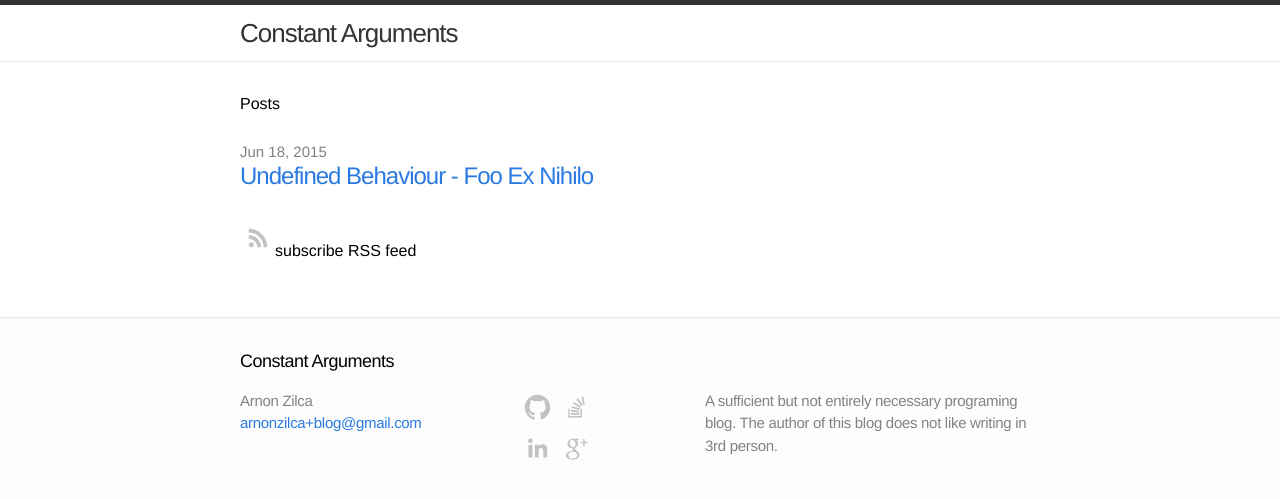
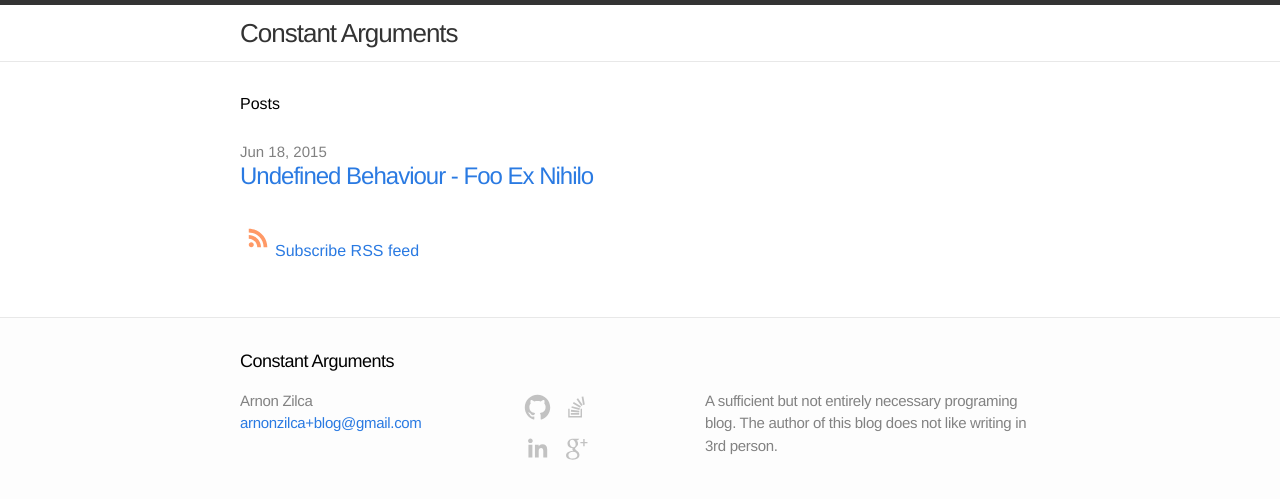
Before and after one commit to arnonzilca/arnonzilca.github.io, a Jekyll site: the page built from index.html, in a window 1280 px wide. Shown: the top 499 px of the page. Built offline with Jekyll 4.4.1, drawn with Linux system fonts in a browser that asks for light colours; comment, search, counter and statistics services are not loaded.

Commit message:
add RSS svg

```diff
--- a/index.html
+++ b/index.html
@@ -15,12 +15,13 @@ layout: default
     {% endfor %}
   </ul>
 
-  <p class="rss-subscribe"><a href="{{ "/feed.xml" | prepend: site.baseurl }}" title="RSS"><svg class="svg-icon"
-      viewBox="0 0 512 512"><path fill="#C2C2C2" d="M201.8 347.2c0 20.3-16.5 36.8-36.8 36.8 -20.3
+  <p class="rss-subscribe"><a href="{{ "/feed.xml" | prepend: site.baseurl }}" title="RSS"><svg
+      align="middle" class="svg-icon"
+      viewBox="0 0 512 512"><path fill="#FF9966" d="M201.8 347.2c0 20.3-16.5 36.8-36.8 36.8 -20.3
       0-36.8-16.5-36.8-36.8s16.5-36.8 36.8-36.8C185.3 310.4 201.8 326.8 201.8 347.2zM128.2
       204.7v54.5c68.5 0.7 124 56.3 124.7 124.7h54.5C306.7 285.3 226.9 205.4 128.2 204.7zM128.2
       166.6c57.9 0.3 112.3 22.9 153.2 63.9 41 41 63.7 95.5 63.9
       153.5h54.5c-0.3-149.9-121.7-271.4-271.6-271.9V166.6L128.2 166.6z"/></svg><!--[if lt IE
-      9]><em>Twitter</em><![endif]--></a>subscribe RSS feed</p><br>
+      9]><em>Twitter</em><![endif]-->Subscribe RSS feed</a></p><br>
 
 </div>
```
